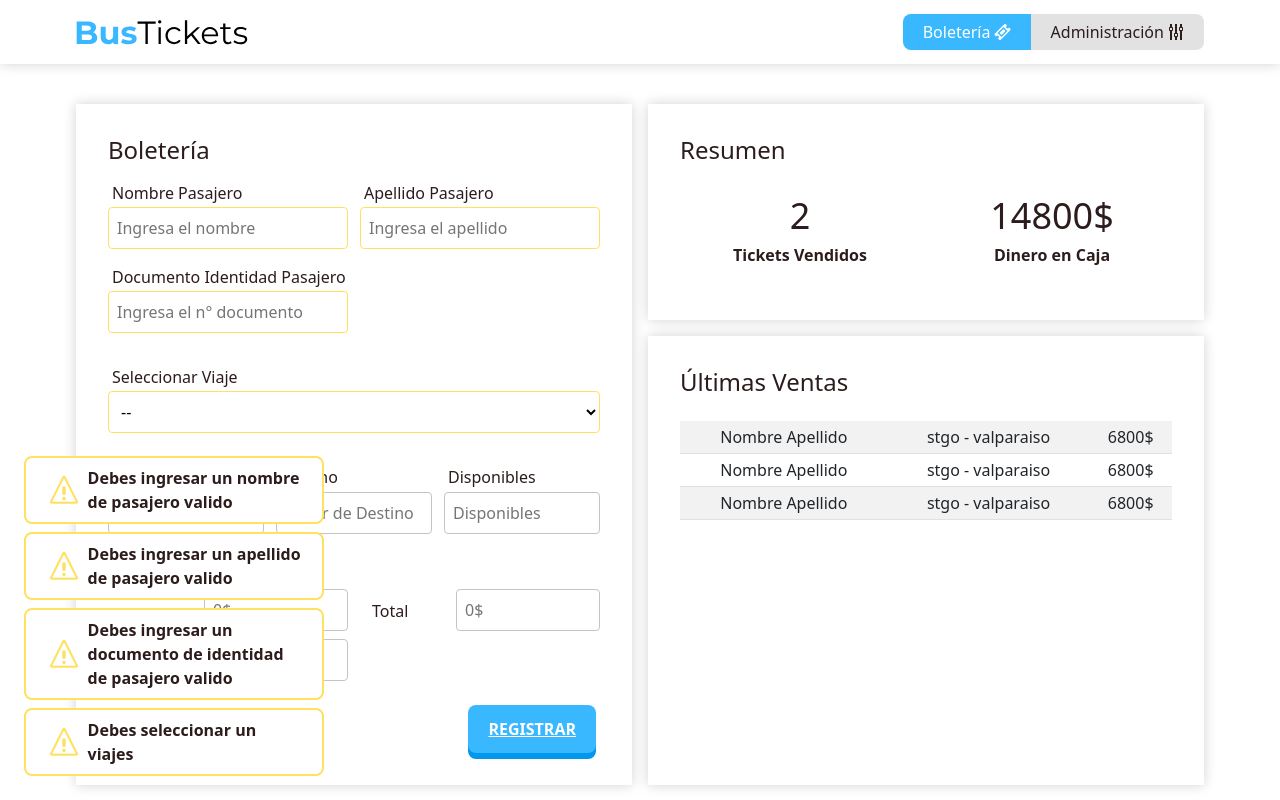
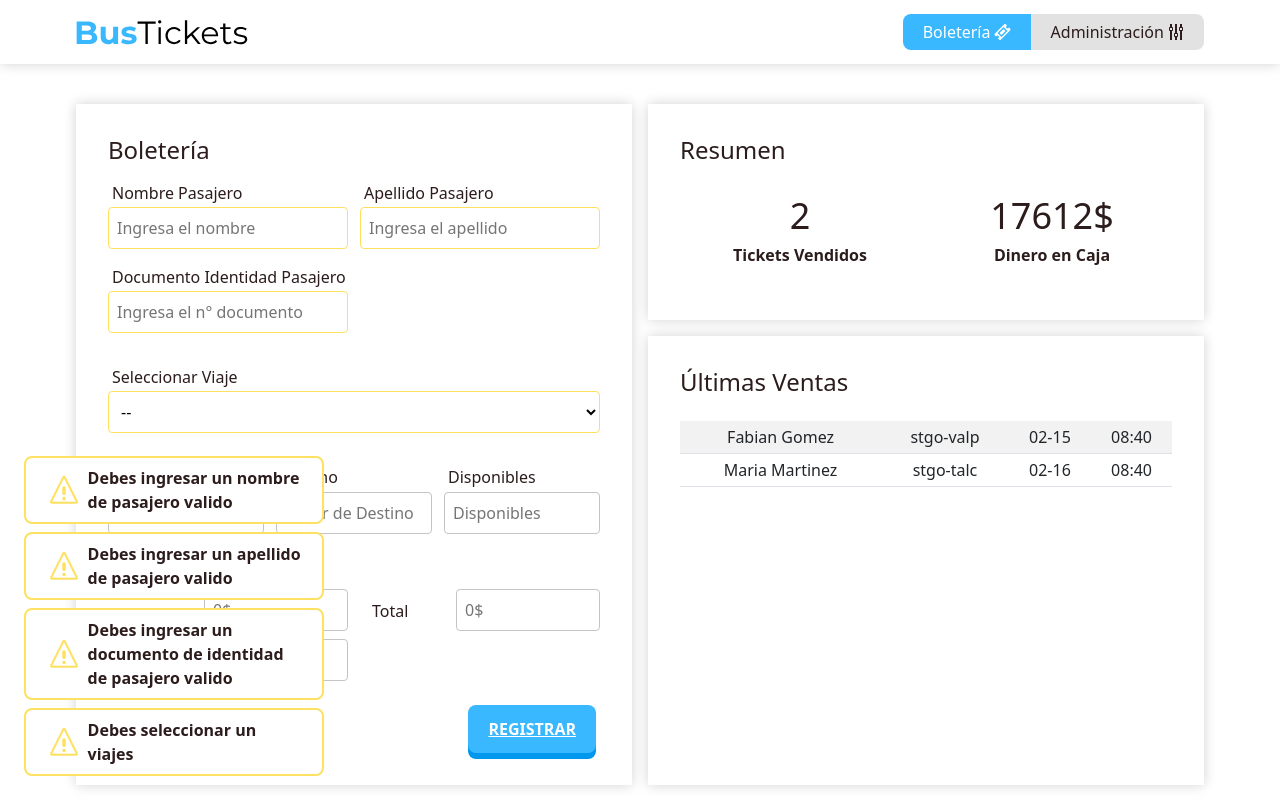
Before and after one commit to DanielAlonsoDev/Bustickets, a website: page index.html in a window 1280 px wide. Both pictures are taken after a click on the link "REGISTRAR". Drawn offline with nearby package versions, Linux system fonts and the light colour scheme; files whose address does not match are found by name.

Commit message:
Aplicacion de los numeros de tickets

```diff
--- a/data/dataFile.json
+++ b/data/dataFile.json
@@ -75,13 +75,15 @@
             "userName" : "Maria",
             "userLastName" : "Martinez",
             "userId" : "14.256.687-6",
-            "tripKey" : "2022-02-16 - stgo-talc - Segundo Mañana - 76YT9A"
+            "tripKey" : "2022-02-16 - stgo-talc - Segundo Mañana - 76YT9A",
+            "ticketNumber" : 1
         },
         {
             "userName" : "Fabian",
             "userLastName" : "Gomez",
             "userId" : "17.674.214-0",
-            "tripKey" : "2022-02-15 - stgo-valp - Segundo Mañana - B734FA"
+            "tripKey" : "2022-02-15 - stgo-valp - Segundo Mañana - B734FA",
+            "ticketNumber" : 2
         }
     ]
 }
--- a/index.html
+++ b/index.html
@@ -139,22 +139,8 @@
                     <!-- ESTADISTICAS DE VENTAS -->
                     <article id="sells" class="g-basic-card">
                         <h2 class="title-section">Últimas Ventas</h2>
-                        <table class="table table-striped text-center mt-5">
-                            <tr>
-                                <td>Nombre Apellido</td>
-                                <td>stgo - valparaiso</td>
-                                <td>6800$</td>
-                            </tr>
-                            <tr>
-                                <td>Nombre Apellido</td>
-                                <td>stgo - valparaiso</td>
-                                <td>6800$</td>
-                            </tr>
-                            <tr>
-                                <td>Nombre Apellido</td>
-                                <td>stgo - valparaiso</td>
-                                <td>6800$</td>
-                            </tr>
+                        <table id="table-tickets" class="table table-striped text-center mt-5">
+                            <tbody></tbody>
                         </table>
                     </article>
                 </div>
--- a/js/classes.js
+++ b/js/classes.js
@@ -71,24 +71,26 @@ class TripKeys {
         this.vehicleKey = vehicleKey;
         this.scheduleKey = scheduleKey;
         this.tripCost = tripCost;
-        this.tripColumnName = tripDate  +  " - " + routeKey +  " - " + scheduleKey + " - " + vehicleKey;
+        this.tripColumnName = tripDate +  " - " + routeKey +  " - " + scheduleKey + " - " + vehicleKey;
     }
 }
 
 class TicketKeys {
-    constructor( userName, userLastName, userId, tripKey){
+    constructor( userName, userLastName, userId, tripKey, ticketNumber){
         this.userName = userName;
         this.userLastName = userLastName;
         this.userId = userId;
         this.tripKey = tripKey;
+        this.ticketNumber = ticketNumber;
     }
 }
 
 class Ticket {
-    constructor( userName, userLastName, userId, trip){
+    constructor( userName, userLastName, userId, trip, ticketNumber){
         this.userName = userName;
         this.userLastName = userLastName;
         this.userId = userId;
         this.trip = trip;
+        this.ticketNumber = ticketNumber;
     }
 }
--- a/js/tickets.js
+++ b/js/tickets.js
@@ -22,7 +22,7 @@ let calculateTaxes = (cost) => {
     return [taxesValue, total];
 }
 
-let showAvailableCapacity = ( selectorValue ) => {
+let showAvailableCapacity = () => {
     loadTicketDataSet();
     $('#showAvailableInput').removeClass('border-red');
     let seatsCount = 0;
@@ -32,12 +32,12 @@ let showAvailableCapacity = ( selectorValue ) => {
         }
     }
 
-    let indexTripItem = ticketKeysList.findIndex(element => element.tripKey == $('#trip-selector option:selected').val());
+    let indexTripItem = tripKeysList.findIndex(element => element.tripColumnName == $('#trip-selector option:selected').val());
 
-    let availableCapacity = ticketList[indexTripItem].trip.tripVehicle.vehicleSeats - ticketList[indexTripItem].trip.tripVehicle.vehicleStaff;
+    let availableCapacity = tripList[indexTripItem].tripVehicle.vehicleSeats - tripList[indexTripItem].tripVehicle.vehicleStaff;
 
     if( (availableCapacity - seatsCount) == 0){
-        ticketList[indexTripItem].trip.available = false;
+        tripList[indexTripItem].available = false;
     }
     $('#showAvailableInput').val( availableCapacity - seatsCount);
 }
@@ -62,20 +62,20 @@ $('#trip-selector').change(function (e) {
 });
 
 let addTicketKeys = (userName, userLastName, userId, tripKey) => {
-    let newTicket = new TicketKeys(userName, userLastName, userId, tripKey);
+    let newTicket = new TicketKeys(userName, userLastName, userId, tripKey, generateTicketNumber());
     ticketKeysList.push(newTicket);
 };
 
-let editTicketKeys = (userName, userLastName, userId, tripKey, keyValue) => {
-    let editTicket = new TicketKeys(userName, userLastName, userId, tripKey);
-    ticketKeysList[keyValue] = editTicket;
-    sessionStorage.setItem('ticketDataSetJSON', JSON.stringify(ticketKeysList));
+// let editTicketKeys = (userName, userLastName, userId, tripKey, keyValue) => {
+//     let editTicket = new TicketKeys(userName, userLastName, userId, tripKey);
+//     ticketKeysList[keyValue] = editTicket;
+//     sessionStorage.setItem('ticketDataSetJSON', JSON.stringify(ticketKeysList));
 
-    loadTicketDataSet();
-}
+//     loadTicketDataSet();
+// }
 
-let addTicket = (userName, userLastName, userId, route, schedule, vehicle) => {
-    let newTicket = new Ticket(userName, userLastName, userId, route, schedule, vehicle);
+let addTicket = (userName, userLastName, userId, trip, ticketNumber) => {
+    let newTicket = new Ticket(userName, userLastName, userId, trip, ticketNumber);
     ticketList.push(newTicket);
 };
 
@@ -116,7 +116,7 @@ let getTicketObjects = () => {
         }
 
         if (tripIndexValidated != undefined) {
-            addTicket(ticketKeysList[index].userName, ticketKeysList[index].userLastName, ticketKeysList[index].userId, tripList[tripIndex]);
+            addTicket(ticketKeysList[index].userName, ticketKeysList[index].userLastName, ticketKeysList[index].userId, tripList[tripIndex], ticketKeysList[index].ticketNumber);
         }
     }
 }
@@ -149,18 +149,19 @@ let getTicketFormData = () => {
         animatedNotification('Debes seleccionar un viajes', 'alert', 6000, '#trip-selector' );
     }
 
-    let indexTripItem = ticketKeysList.findIndex(element => element.tripKey == $('#trip-selector option:selected').val());
+    let indexTripItem = tripKeysList.findIndex(element => element.tripColumnName == $('#trip-selector option:selected').val());
 
     //Validamos la disponibilidad
-    if (ticketList[indexTripItem].trip.available == false){
+    if (tripList[indexTripItem].available == false){
         console.log('Exito en la validacion');
         animatedNotification('El viaje ya no tiene puestos disponibles','error', 6000, '#showAvailableInput');
     }
 
-    if (userNameValidated != undefined && userLastNameValidated != undefined && userIdValidated != undefined && ticketList[indexTripItem].trip.available == true) {
+    if (userNameValidated != undefined && userLastNameValidated != undefined && userIdValidated != undefined && tripList[indexTripItem].available == true) {
         addTicketKeysToData( userNameValidated, userLastNameValidated, userIdValidated,ticketTripValidated);
         getTicketObjects();
         salesSummary();
+        printTicketsTable();
 
         console.log(ticketKeysList);
         console.log(ticketList);
@@ -181,11 +182,35 @@ let salesSummary = () => {
 
     let salesRevenue = 0;
     for (const item of ticketList) {
-        salesRevenue = salesRevenue + parseInt(item.trip.tripCost);
+        let total = calculateTaxes(item.trip.tripCost);
+        salesRevenue = salesRevenue + parseInt(total[1]);
     }
 
     $('#sold-tickets-value').text(ticketKeysList.length);
     $('#flow-cash-value').text(salesRevenue + '$');
+}
+
+let generateTicketNumber = () => {
+    ticketCount = ticketKeysList.length +1;
+    return ticketCount;
+}
+
+let printTicketsTable = () => {
+    //<tr><td></td><td></td></tr>
+    $('#table-tickets tbody').empty();
+
+    let ticketListReverse = ticketList.reverse();
+    for (let index = 0; index < ticketListReverse.length; index++) {
+        let htmlTicket = `
+        <tr id="${ticketListReverse[index].ticketNumber}">
+            <td>${ticketListReverse[index].userName} ${ticketListReverse[index].userLastName}</td>
+            <td>${ticketListReverse[index].trip.tripRoute.routeName}</td>
+            <td>${ticketListReverse[index].trip.tripDate.slice(5)}</td>
+            <td>${ticketListReverse[index].trip.tripSchedule.scheduleDeparture}</td>
+        </tr>`
+
+        $('#table-tickets tbody').append(htmlTicket);
+    };
 }
 
 let cleanTicketForm = (inputList) => {
@@ -202,6 +227,7 @@ if (ticketData != null) {
     loadTicketDataSet();
     getTicketObjects();
     salesSummary();
+    printTicketsTable();
 }
 
 //Cargamos la informacion de Storage
@@ -219,6 +245,7 @@ $.ajax({
             loadTicketDataSet();
             getTicketObjects();
             salesSummary();
+            printTicketsTable();
         }
     },
     error: function () {
--- a/js/variables.js
+++ b/js/variables.js
@@ -61,6 +61,6 @@ let userNameValidated;
 let userLastNameValidated;
 let userIdValidated;
 let ticketTripValidated;
-
+let ticketCount = 0;
 
 let notificationCount = 1;
```
